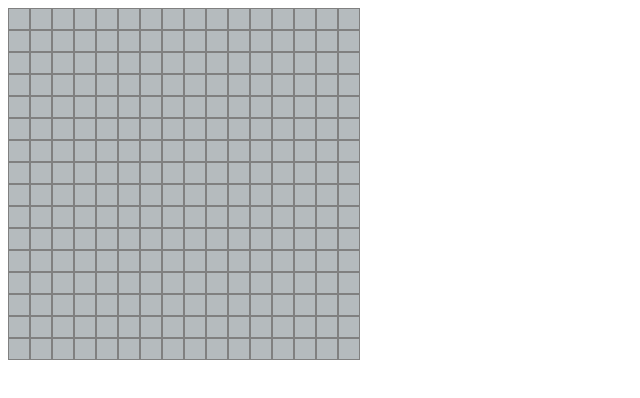
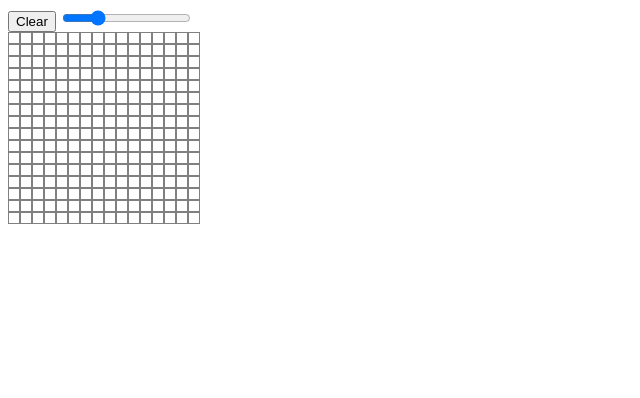
Before and after one commit to akcaybatu/Etch-A-Sketch, a plain HTML site: page index.html in a window 1280 px wide. Shown: the whole page, without its empty margins (0-640 px from the left). Drawn offline with Linux system fonts and the light colour scheme.

Commit message:
JS Finished CSS Left

```diff
--- a/app.js
+++ b/app.js
@@ -1,25 +1,32 @@
-// Sets important constants and variables
-
 const container = document.getElementById("container");
 let rows = document.getElementsByClassName("gridRow");
 let cells = document.getElementsByClassName("cell");
+let clear = document.getElementById("clearer");
 
 window.addEventListener("load", defaultGrid);
 
 function defaultGrid() {
-    makeRows(16);
-    makeColumns(16);
-    let myCell = document.getElementsByClassName("cell");
-    for (let index = 0; index < myCell.length; index++) {
-        const element = myCell[index];
-        element.addEventListener('mousemove', runEvent);
-    }
+    let rangeCell = document.getElementById("rangeCell");
 
+    rangeCell.addEventListener("change", changeCell => {
+        container.innerHTML = "";
+        makeRows(changeCell.target.value);
+        makeColumns(changeCell.target.value);
+        let myCell = document.getElementsByClassName("cell");
+        for (let index = 0; index < myCell.length; index++) {
+            const element = myCell[index];
+            element.addEventListener('mousemove', runEvent);
+        }
+    })
+    rangeCell.dispatchEvent(new window.Event('change'));
 }
 
 function runEvent(e){
-    console.log("Hello MF");
-    e.currentTarget.style.backgroundColor = "rgb(255, 7, 3)";
+    let rnd1 = Math.floor(Math.random() * 255);
+    let rnd2 = Math.floor(Math.random() * 255);
+    let rnd3 = Math.floor(Math.random() * 255);
+
+    e.currentTarget.style.backgroundColor = `rgb(${rnd1}, ${rnd2}, ${rnd3})`;
 }
 
 function makeRows(rowNum) {
@@ -37,3 +44,10 @@ function makeColumns(cellNum) {
         }
     }
 }
+
+clear.onclick = function clearTable(){
+    var cells = document.getElementsByClassName("cell");
+    for (var index = 0; index < cells.length; index++) {
+        cells[index].style.backgroundColor = "white";
+    }
+};
--- a/index.html
+++ b/index.html
@@ -8,6 +8,10 @@
     <title>Document</title>
 </head>
 <body>
+    <button id="clearer">Clear</button>
+
+    <input id="rangeCell" type="range" name="cellRange" min="0" max="64" value="16">
+
     <div id="container">
     </div>
     <script src="app.js"></script>
--- a/style.css
+++ b/style.css
@@ -3,9 +3,9 @@
 }
 
 .cell {
-    background-color: rgb(181, 187, 190);
-    border: 1px solid gray;
-    min-width: 20px;
-    min-height: 20px;
+    background-color: "#white";
+    border: 1px solid grey;
+    min-width: 10px;
+    min-height: 10px;
     display: inline-block;
 }
```
